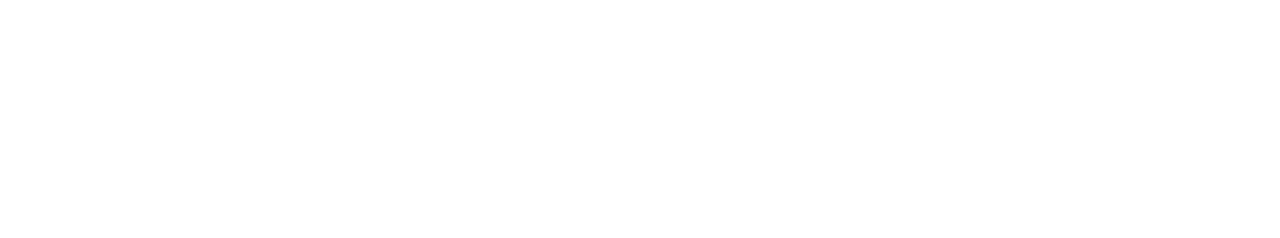
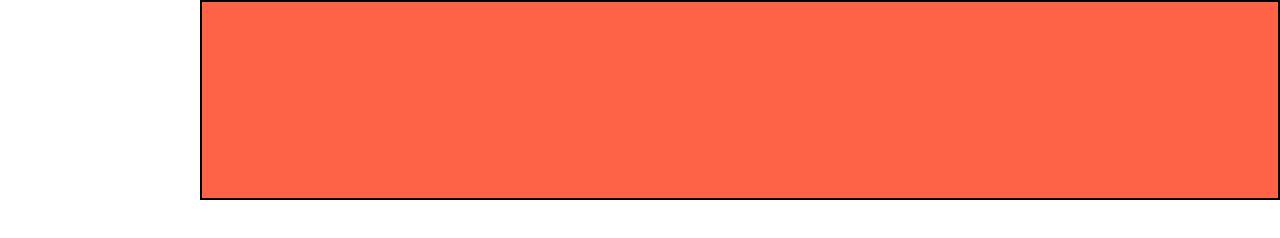
Before and after one commit to NoorTushar/responsive-conceptual-11-01-2024, a plain HTML site: page index.html in a window 1280 px wide. Drawn offline with Linux system fonts and the light colour scheme.

Commit message:
width auto

```diff
--- a/index.html
+++ b/index.html
@@ -4,6 +4,22 @@
     <meta charset="UTF-8" />
     <meta name="viewport" content="width=device-width, initial-scale=1.0" />
     <title>Document</title>
+    <style>
+      * {
+        margin: 0;
+        padding: 0;
+        box-sizing: border-box;
+      }
+      .container {
+        background-color: tomato;
+        height: 200px;
+        border: 2px solid black;
+        margin-left: 200px;
+        width: auto;
+      }
+    </style>
   </head>
-  <body></body>
+  <body>
+    <div class="container"></div>
+  </body>
 </html>
```
